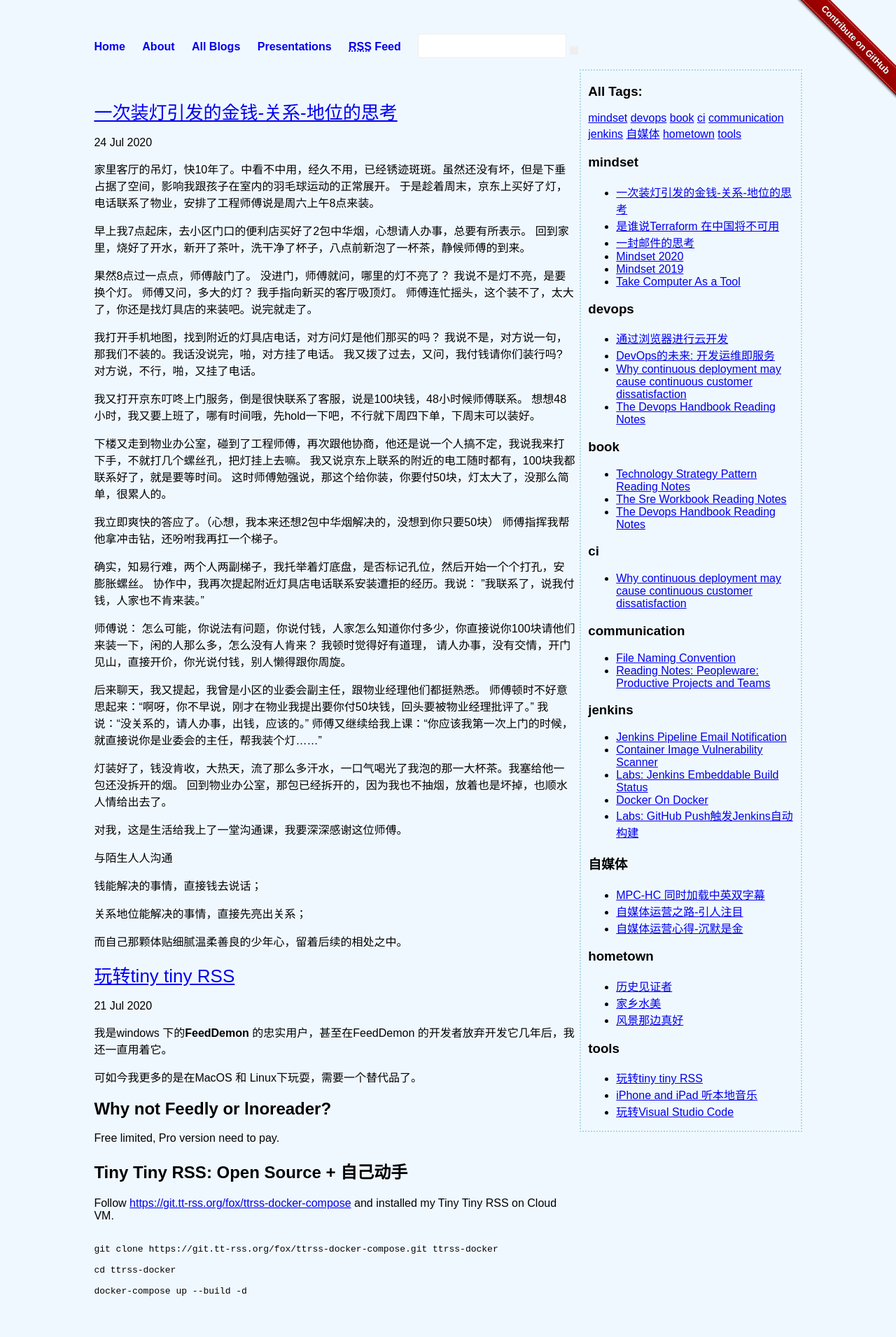
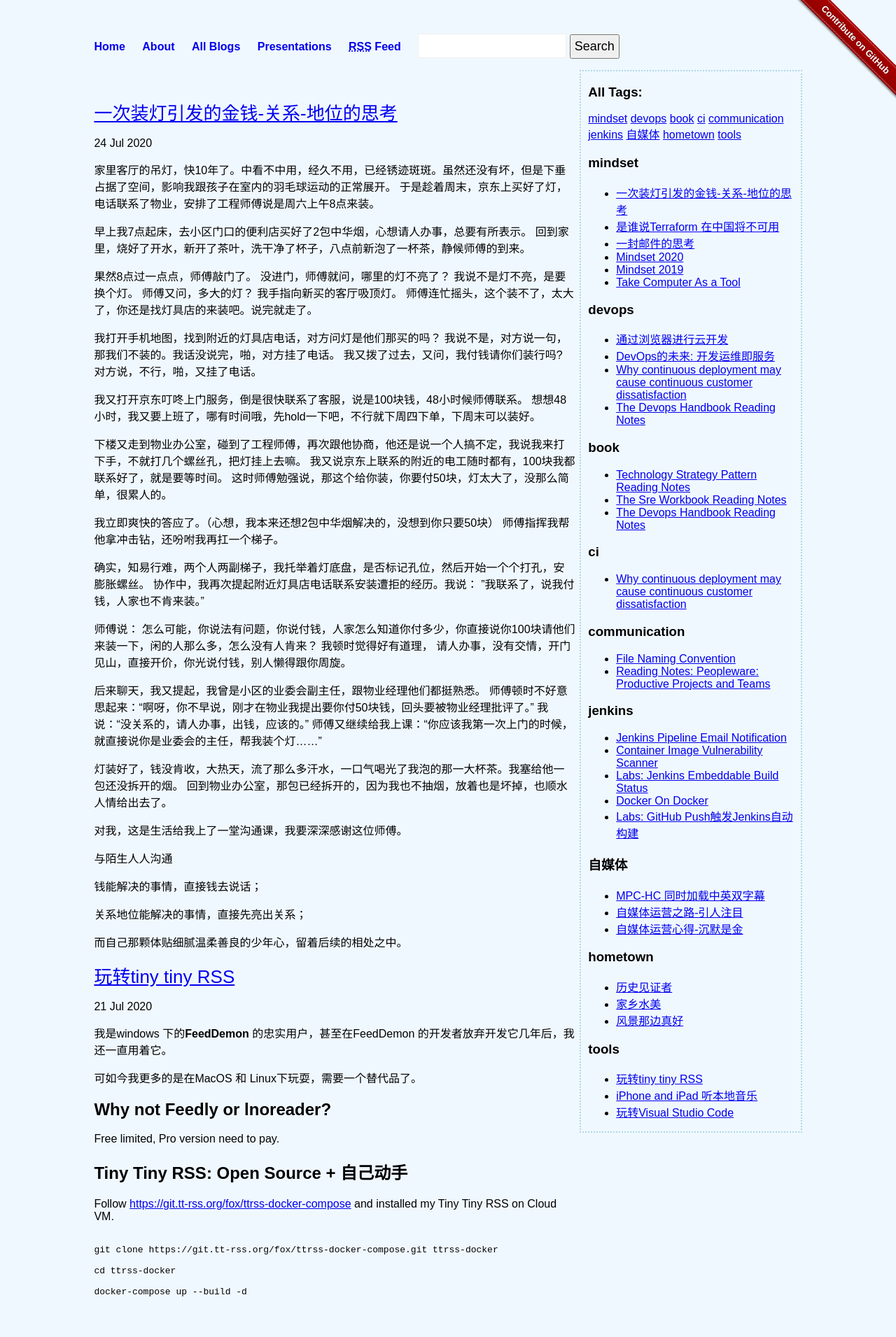
Before and after one commit to liuning0820/liuning0820.github.io, a Jekyll site: the page built from index.html, in a window 1280 px wide. Shown: the top 1911 px of the page at 70% size. Built offline with Jekyll 4.4.1, drawn with Linux system fonts in a browser that asks for light colours; the list of posts is cut into pages by our own code.

Commit message:
refne the search button

```diff
--- a/_includes/header.html
+++ b/_includes/header.html
@@ -22,7 +22,7 @@
 					<form action="/search.html" method="get">
 						<input type="text" id="search-box" name="query">
 						<!-- <input type="submit" id= search-submit value="search"> -->
-						<button type="submit" id= search-submit value="search">
+						<button type="submit" id= search-submit>Search</button>
 					</form>
 				{% endif %}
 
--- a/css/main.css
+++ b/css/main.css
@@ -127,7 +127,6 @@ p #badminton{
 	margin: 0;
 	font-size: large;
 	padding: 5px;
-	border: 1px solid #EEEEEE;
   }
 
 #search-results {
```
